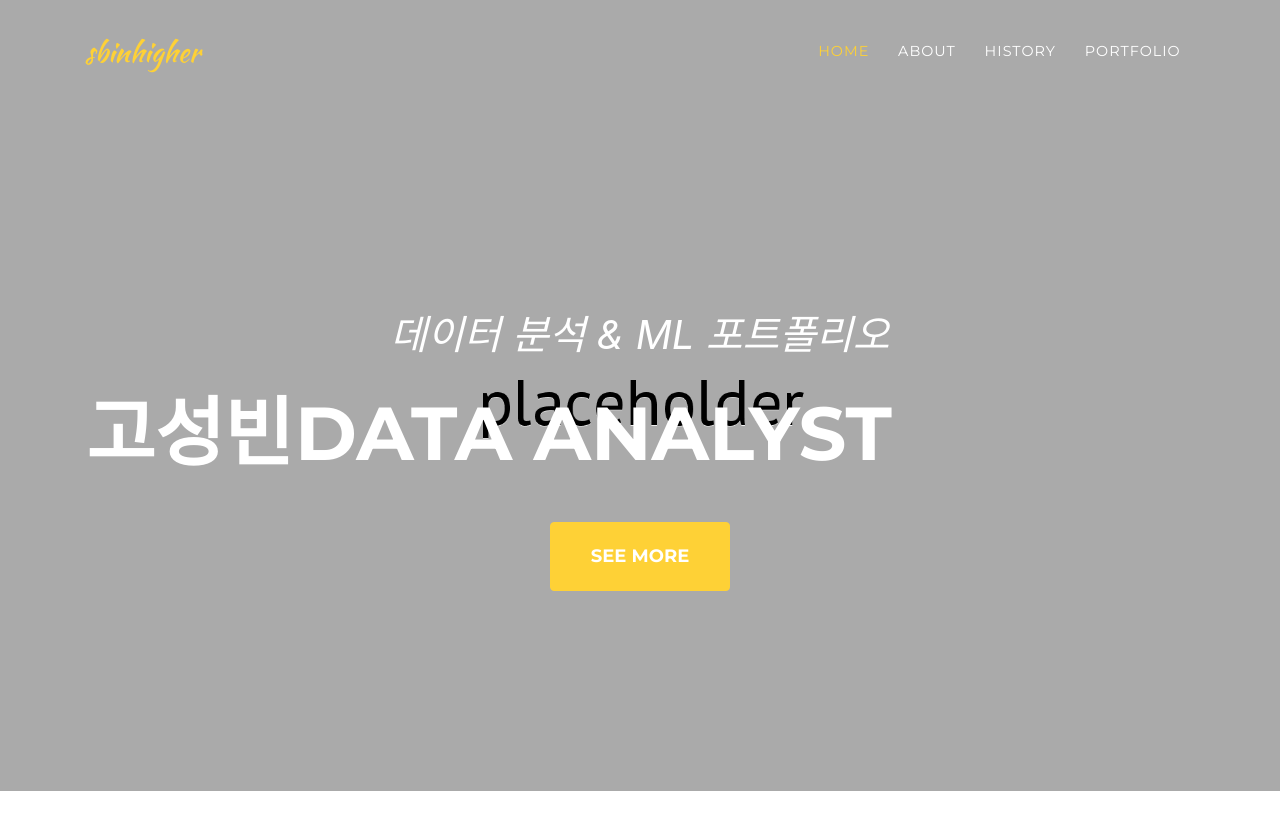
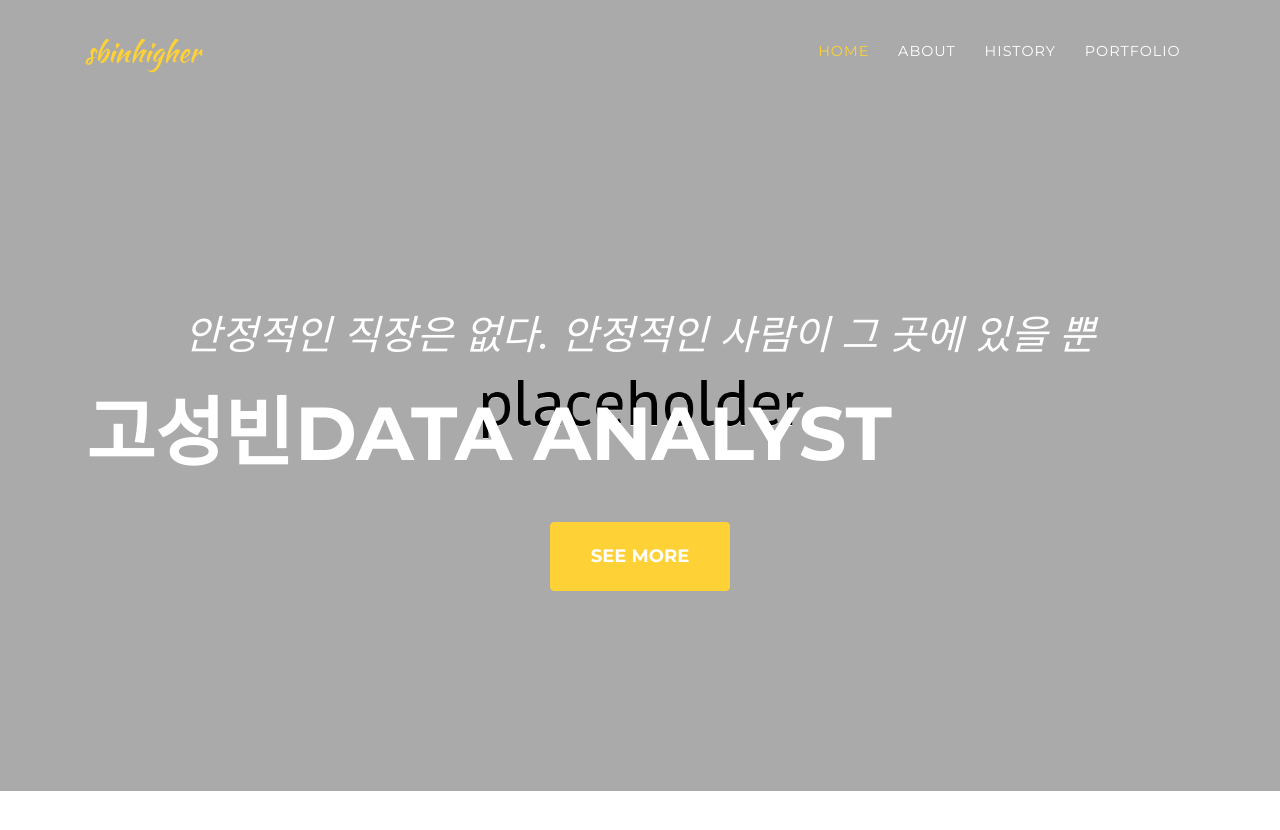
Before and after one commit to sbinhigher/sbinhigher.github.io, a Jekyll site: the page built from index.md, in a window 1280 px wide and 900 px high. Shown: the top 830 px of the window. Built offline with Jekyll 4.4.1, drawn with Linux system fonts in a browser that asks for light colours; some web fonts are replaced.

Commit message:
Update sitetext.yml

```diff
--- a/_data/sitetext.yml
+++ b/_data/sitetext.yml
@@ -1,6 +1,6 @@
 en:
   header: &id001
-    title: 데이터 분석 & ML 포트폴리오
+    title: 안정적인 직장은 없다. 안정적인 사람이 그 곳에 있을 뿐 # 메인 슬로건
     text: 고성빈 | Data Analyst
     button: See More
     buttonlink: '#portfolio'
```
